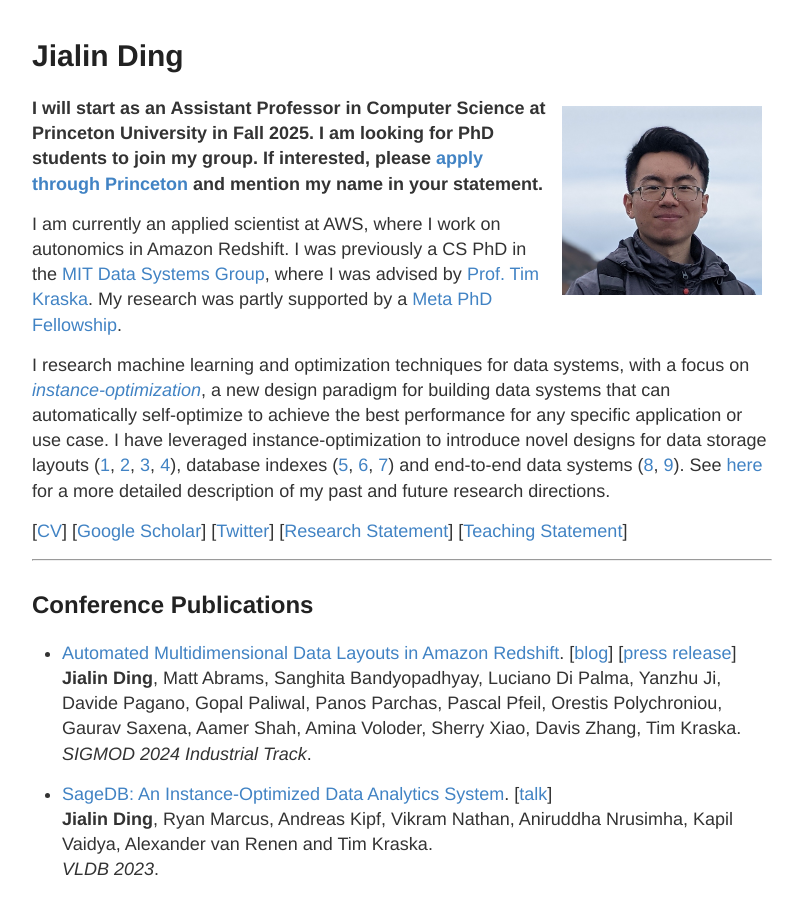
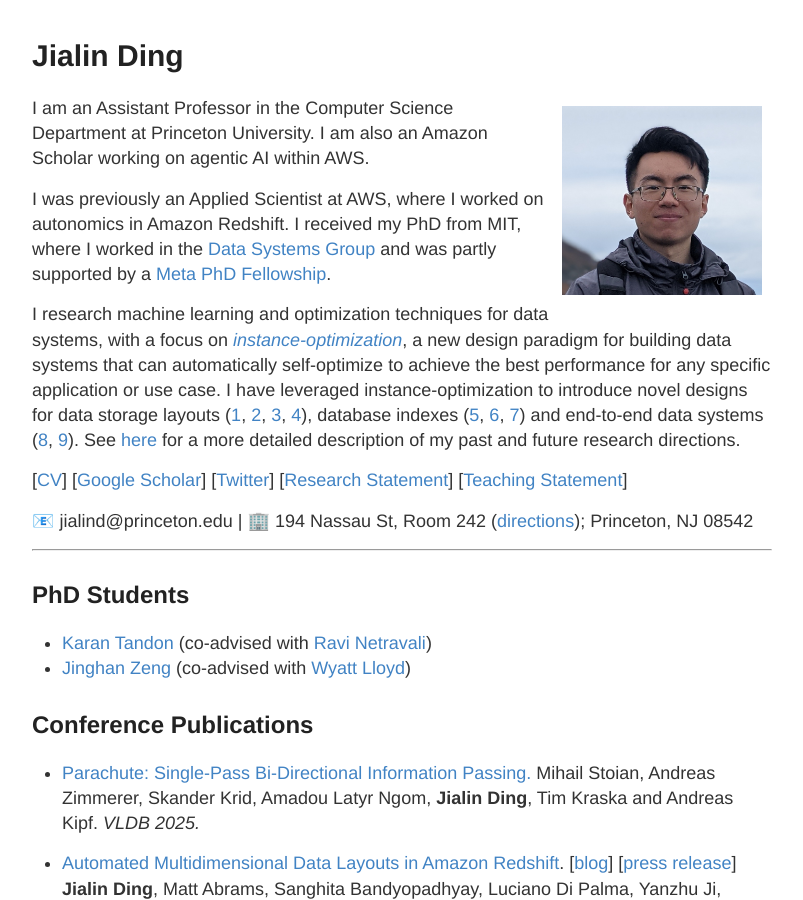
Before and after one commit to jialinding/jialinding.github.io, a Jekyll site: the page built from index.md, in a window 1280 px wide and 900 px high. Shown: the whole window, without its empty margins (238-1041 px from the left). Built offline with Jekyll 4.4.1, drawn with Linux system fonts in a browser that asks for light colours; some of the changed text lies outside the part shown.

Commit message:
Update: Sep 2025

```diff
--- a/_config.yml
+++ b/_config.yml
@@ -16,8 +16,9 @@
 title: Jialin Ding
 email: jialind@mit.edu
 description: >- # this means to ignore newlines until "baseurl:"
-  I am an applied scientist at AWS, where I work on autonomics in Amazon Redshift.
-  I will start as an Assistant Professor in Computer Science at Princeton University in Fall 2025.
+  I am an Assistant Professor in the Computer Science Department at Princeton University,
+  where my research focuses on the intersection of data systems and AI.
+  I am also an Amazon Scholar working on agentic AI within AWS.
 baseurl: "" # the subpath of your site, e.g. /blog
 url: "" # the base hostname & protocol for your site, e.g. http://example.com
 github_username:  jialinding
--- a/index.md
+++ b/index.md
@@ -1,24 +1,37 @@
 ---
 layout: default
 title: Jialin Ding
-description: I am an applied scientist at AWS, where I work on autonomics in Amazon Redshift. I will start as an Assistant Professor in Computer Science at Princeton University in Fall 2025. I was previously a CS PhD in the MIT Data Systems Group, where my research focused on applying machine learning to database systems.
+description: I am an Assistant Professor in the Computer Science Department at Princeton University,
+  where my research focuses on the intersection of data systems and AI.
+  I am also an Amazon Scholar working on agentic AI within AWS.
+  I was previously an Applied Scientist at AWS and a CS PhD in the MIT Data Systems Group.
 ---
 
 # Jialin Ding
 <img src="/static/jialin.jpg" alt="Jialin" style="width: 200px; height: 189px; float: right; margin: 10px"/>
 <!-- ![Jialin](/static/jialin.jpg) -->
 
-**I will start as an Assistant Professor in Computer Science at Princeton University in Fall 2025. I am looking for PhD students to join my group. If interested, please [apply through Princeton](https://graduate-apply.princeton.edu/apply/) and mention my name in your statement.**
+I am an Assistant Professor in the Computer Science Department at Princeton University. I am also an Amazon Scholar working on agentic AI within AWS.
 
-I am currently an applied scientist at AWS, where I work on autonomics in Amazon Redshift. I was previously a CS PhD in the [MIT Data Systems Group](http://dsg.csail.mit.edu/), where I was advised by [Prof. Tim Kraska](http://people.csail.mit.edu/kraska/). My research was partly supported by a [Meta PhD Fellowship](https://research.fb.com/fellows/ding-jialin/).
+<!-- I am looking for PhD students to join my group. If interested, please [apply through Princeton](https://graduate-apply.princeton.edu/apply/) and mention my name in your statement. -->
+
+I was previously an Applied Scientist at AWS, where I worked on autonomics in Amazon Redshift. I received my PhD from MIT, where I worked in the [Data Systems Group](http://dsg.csail.mit.edu/) and was partly supported by a [Meta PhD Fellowship](https://research.fb.com/fellows/ding-jialin/).
 
 I research machine learning and optimization techniques for data systems, with a focus on [_instance-optimization_](https://dspace.mit.edu/handle/1721.1/147396), a new design paradigm for building data systems that can automatically self-optimize to achieve the best performance for any specific application or use case. I have leveraged instance-optimization to introduce novel designs for data storage layouts ([1](https://arxiv.org/pdf/1912.01668.pdf), [2](https://arxiv.org/pdf/2006.13282.pdf), [3](https://www.microsoft.com/en-us/research/uploads/prod/2021/04/msr-mto-sigmod.pdf), [4](https://www.amazon.science/publications/automated-multidimensional-data-layouts-in-amazon-redshift)), database indexes ([5](https://arxiv.org/pdf/1905.08898.pdf), [6](https://arxiv.org/pdf/2105.00683.pdf), [7](https://arxiv.org/pdf/1910.04728.pdf)) and end-to-end data systems ([8](https://www.vldb.org/pvldb/vol15/p4062-ding.pdf), [9](http://cidrdb.org/cidr2022/papers/p44-madden.pdf)). See [here](/research_statement.pdf) for a more detailed description of my past and future research directions.
 
 [[CV](/cv.pdf)] [[Google Scholar](https://scholar.google.com/citations?user=uUiXiMIAAAAJ)] [[Twitter](https://twitter.com/jialin_ding)] [[Research Statement](/research_statement.pdf)] [[Teaching Statement](/teaching_statement.pdf)]
 
+📧 jialind@princeton.edu \| 🏢 194 Nassau St, Room 242 ([directions](/office_directions.txt)); Princeton, NJ 08542
+
 ---
 
+## PhD Students
+- [Karan Tandon](https://karan2dec.github.io/) (co-advised with [Ravi Netravali](https://www.cs.princeton.edu/~ravian/))
+- [Jinghan Zeng](https://www.linkedin.com/in/jinghan-zeng-09a716248/) (co-advised with [Wyatt Lloyd](https://www.cs.princeton.edu/~wlloyd/))
+
 ## Conference Publications
+
+- [Parachute: Single-Pass Bi-Directional Information Passing.](https://arxiv.org/pdf/2506.13670) Mihail Stoian, Andreas Zimmerer, Skander Krid, Amadou Latyr Ngom, **Jialin Ding**, Tim Kraska and Andreas Kipf. *VLDB 2025.*
 
 - [Automated Multidimensional Data Layouts in Amazon Redshift](https://www.amazon.science/publications/automated-multidimensional-data-layouts-in-amazon-redshift). [[blog](https://aws.amazon.com/blogs/big-data/improve-performance-of-workloads-containing-repetitive-scan-filters-with-multidimensional-data-layout-sort-keys-in-amazon-redshift/)] [[press release](https://aws.amazon.com/about-aws/whats-new/2023/11/amazon-redshift-multidimensional-data-layouts-preview/)]<br>
 **Jialin Ding**, Matt Abrams, Sanghita Bandyopadhyay, Luciano Di Palma, Yanzhu Ji, Davide Pagano, Gopal Paliwal, Panos Parchas, Pascal Pfeil, Orestis Polychroniou, Gaurav Saxena, Aamer Shah, Amina Voloder, Sherry Xiao, Davis Zhang, Tim Kraska. <br>
@@ -62,6 +75,10 @@ Edward Gan, **Jialin Ding**, Kai Sheng Tai, Vatsal Sharan and Peter Bailis. <br>
 
 ## Workshop Publications & Short Papers
 
+- [TailorSQL: A NL2SQL System Tailored for Your Query Workload.](https://www.vldb.org/2025/Workshops/VLDB-Workshops-2025/AIDB/AIDB25_2.pdf) Kapil Vaidya, **Jialin Ding**, Sebastian Kosak, David Kernert, Chuan Lei, Xiao Qin, Abhinav Tripathy, Ramesh Balan, Balakrishnan Narayanaswamy and Tim Kraska. *AIDB Workshop @ VLDB 2025.*
+
+- [Utilizing Past User Feedback for More Accurate Text-to-SQL.](https://dl.acm.org/doi/10.1145/3736733.3736739) Matthias Urban, **Jialin Ding**, David Kernert, Kapil Vaidya and Tim Kraska. *HILDA Workshop @ SIGMOD 2025.*
+
 - [Learning Bit Allocations for Z-Order Layouts in Analytic Data Systems](https://mlforsystems.org/assets/papers/neurips2023/paper6.pdf).<br>
 Jenny Gao, **Jialin Ding**, Sivaprasad Sudhir and Samuel Madden. <br>
 *ML for Systems Workshop @ NeurIPS 2023*.
@@ -102,29 +119,30 @@ Firas Abuzaid, Peter Bailis, **Jialin Ding**, Edward Gan, Samuel Madden, Deepak
 Vikram Nathan, **Jialin Ding**, Tim Kraska and Mohammad Alizadeh. <br>
 *CoRR 2020*.
 
----
+## Teaching
 
-## Teaching and Service
+- COS 418 (Distributed Systems): [Fall 2025](https://www.cs.princeton.edu/courses/archive/fall25/cos418/)
+- Teaching Assistant: [6.887 (Machine Learning for Systems)](http://dsg.csail.mit.edu/6.887/), Fall 2021
 
-- Reviewer: VLDB 2025
-- Reviewer: VLDB Demo Track, 2022-2023
-- Reviewer: VLDB Journal, 2023
-- Reviewer: TKDE, 2020
-- Teaching Assistant: [6.887: Machine Learning for Systems](http://dsg.csail.mit.edu/6.887/), Fall 2021
+## Service
+
+#### Program Committees:
+- VLDB: 2025 (Distinguished Reviewer Award), 2026
+- SIGMOD: 2026
+- VLDB Demo Track: 2022, 2023
+
+#### Journal Reviewer:
+- VLDB Journal: 2023
+- TKDE: 2020
+
+#### Miscellaneous:
 - Student Volunteer: VLDB 2021
 
----
+## Industry Experience
 
-## Experience
-
-- Applied Scientist @ AWS, 2022-Present
+- Amazon Scholar @ AWS, 2025-Present
+- Applied Scientist @ AWS, 2022-2025
 - Research Intern @ MSR Redmond, Summer 2020
 - Research Intern @ MSR Redmond, Summer 2018
 - Software Engineering Intern @ Google, Summer 2016
 - Software Engineering Intern @ Thumbtack, Summer 2015
-
-___
-
-## Contact
-
-jialind@amazon.com
```
Also changed, not shown: office_directions.txt (added, +25 -0 lines), 1 other file.
